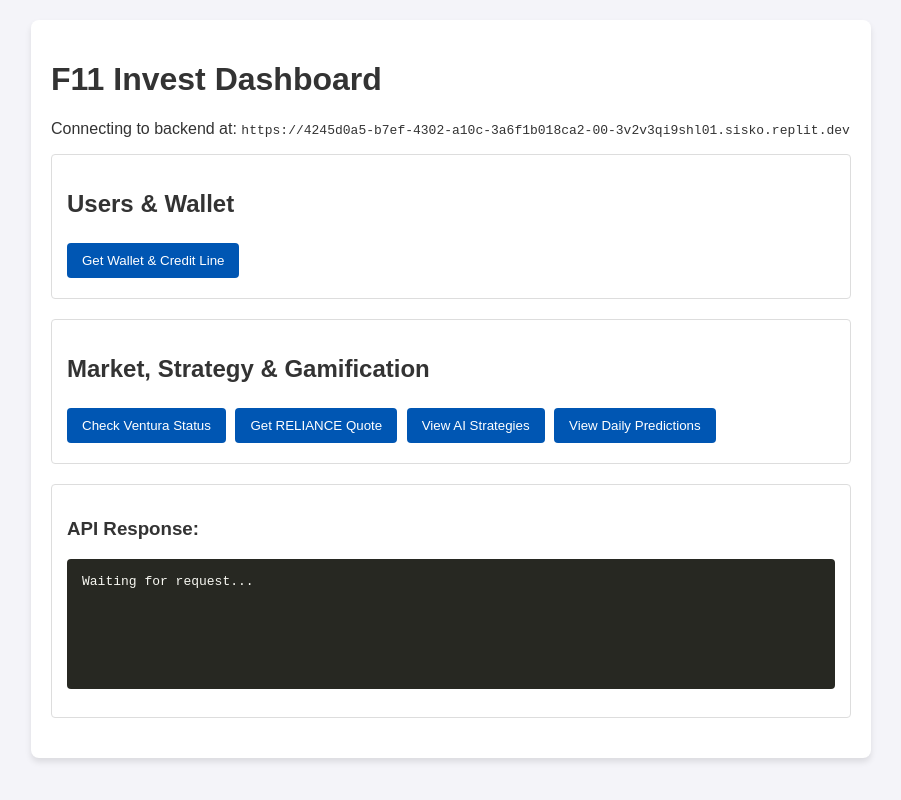
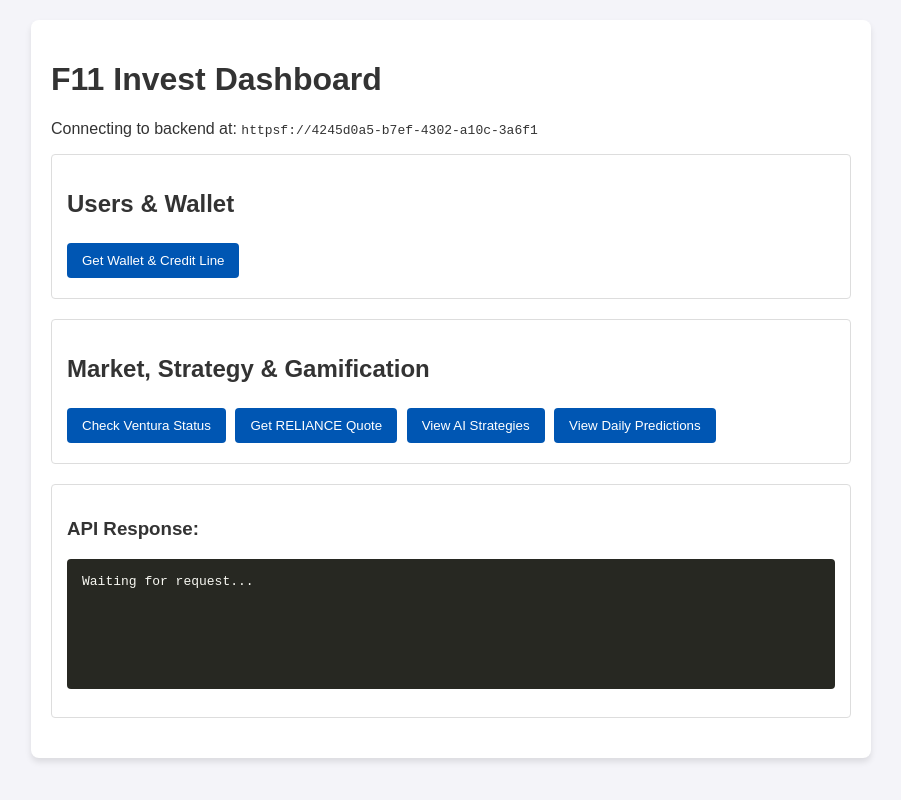
Before and after one commit to anusin1805/F11LiveMarketOrder, a plain HTML site: page index.html in a window 1280 px wide. Shown: the whole page, without its empty margins (189-1090 px from the left). Drawn offline with Linux system fonts and the light colour scheme.

Commit message:
Update index.html

```diff
--- a/index.html
+++ b/index.html
@@ -59,7 +59,7 @@
 
 <div class="dashboard">
     <h1>F11 Invest Dashboard</h1>
-    <p>Connecting to backend at: <code>https://4245d0a5-b7ef-4302-a10c-3a6f1b018ca2-00-3v2v3qi9shl01.sisko.replit.dev</code></p>
+    <p>Connecting to backend at: <code>httpsf://4245d0a5-b7ef-4302-a10c-3a6f1</code></p>
 
     <!-- Users & Wallet Panel -->
     <div class="panel">
@@ -92,7 +92,7 @@
 
 <script>
     // The base URL of your Replit backend
-    const BASE_URL = 'https://4245d0a5-b7ef-4302-a10c-3a6f1b018ca2-00-3v2v3qi9shl01.sisko.replit.dev';
+    const BASE_URL = 'https://github.com/anusin1805/F11LiveMarketOrder/tree/main/';
 
     /**
      * Fetches data from the backend API and displays it on the page.
```
